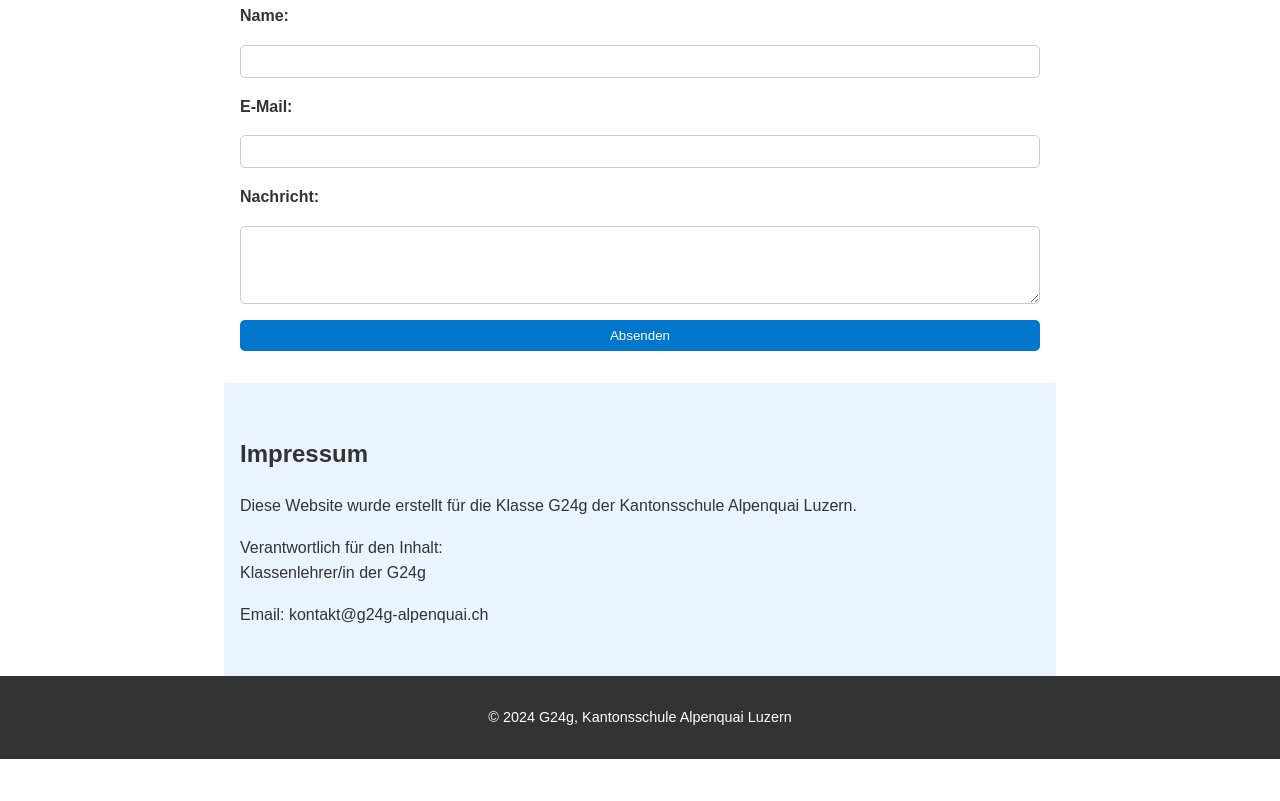
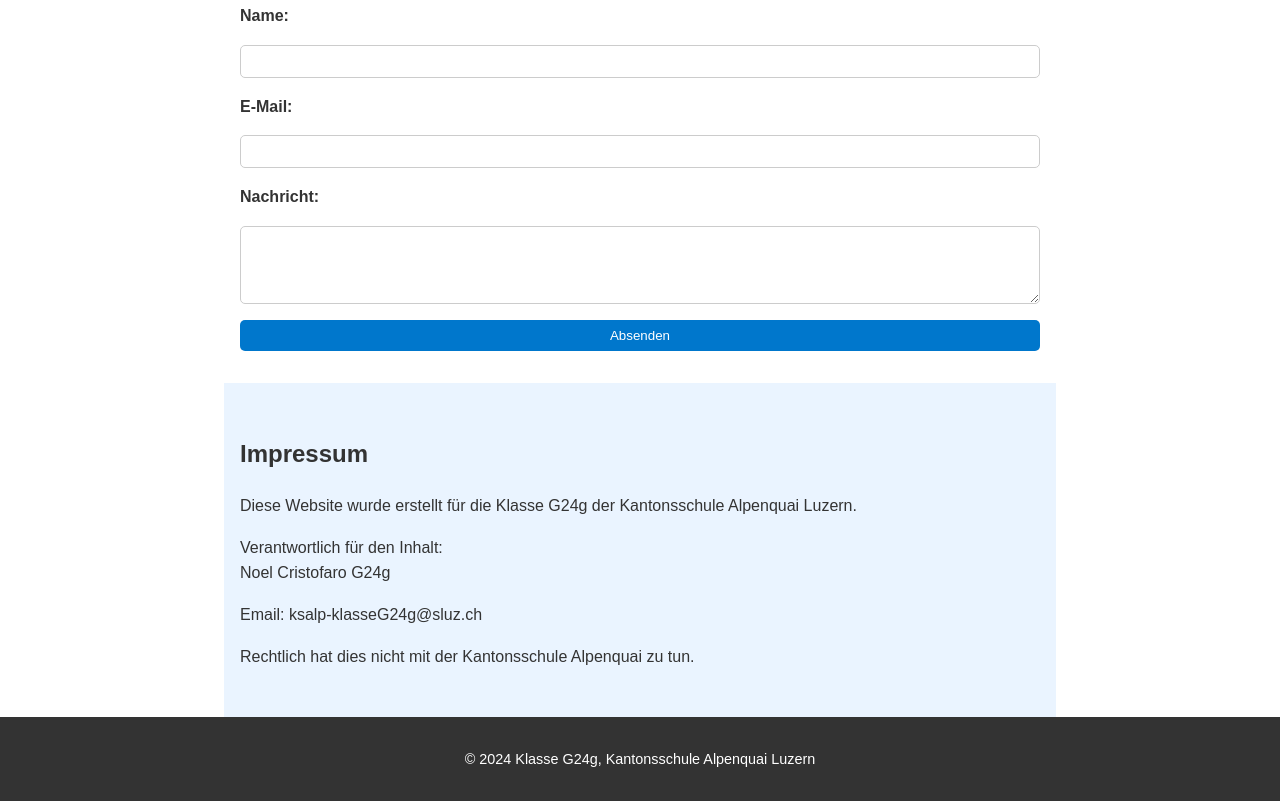
Before and after one commit to noelleon1907/g24g, a plain HTML site: page index.html in a window 1280 px wide. Shown: the part 571-1372 px from the top of the page. Before the commit the page ends 1330 px from the top, so only its background shows below. Drawn offline with Linux system fonts and the light colour scheme.

Commit message:
Update index.html

```diff
--- a/index.html
+++ b/index.html
@@ -48,12 +48,13 @@
     <section id="impressum">
         <h2>Impressum</h2>
         <p>Diese Website wurde erstellt für die Klasse G24g der Kantonsschule Alpenquai Luzern.</p>
-        <p>Verantwortlich für den Inhalt: <br> Klassenlehrer/in der G24g</p>
-        <p>Email: kontakt@g24g-alpenquai.ch</p>
+        <p>Verantwortlich für den Inhalt: <br> Noel Cristofaro G24g</p>
+        <p>Email: ksalp-klasseG24g@sluz.ch</p>
+        <p></p>Rechtlich hat dies nicht mit der Kantonsschule Alpenquai zu tun.</p>
     </section>
 
     <footer>
-        <p>&copy; 2024 G24g, Kantonsschule Alpenquai Luzern</p>
+        <p>&copy; 2024 Klasse G24g, Kantonsschule Alpenquai Luzern</p>
     </footer>
 
     <script>
```
